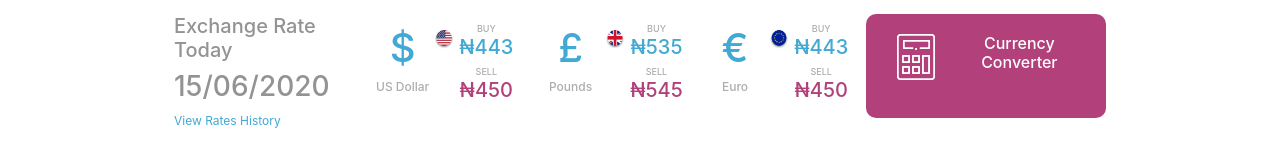
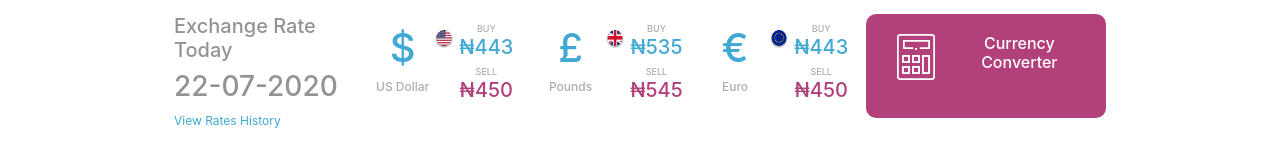
Before and after one commit to DamiCode18/canary, a React (Create React App) app: page / in a window 1280 px wide. Shown: the part 471-631 px from the top of the page. Built offline with nearby package versions, Linux system fonts and the light colour scheme.

Commit message:
date fixed

```diff
--- a/src/Components/Landing.js
+++ b/src/Components/Landing.js
@@ -7,6 +7,21 @@ import pon from '../Assets/Images/Bitmap (1).png'
 import eur from '../Assets/Images/Bitmap (2).png'
 import cal from '../Assets/Images/calculator.png'
 import cancel from '../Assets/Images/cancel.png'
+
+function formatDate(date) {
+    var d = new Date(date),
+        month = '' + (d.getMonth() + 1),
+        day = '' + d.getDate(),
+        year = d.getFullYear();
+
+    if (month.length < 2)
+        month = '0' + month;
+    if (day.length < 2)
+        day = '0' + day;
+
+    return [day, month, year].join('-');
+  }
+
 class Landing extends Component{
     state = {
         toggle: false
@@ -34,7 +49,7 @@ return (
         <div className="grid-it container-fluid mt-3">
             <div className="item1">
                 <h5 style={{color: '#939393', textAlign: 'left'}}>Exchange Rate <br/> Today</h5>
-                <h3 style={{textAlign: 'left', color: '#939393'}}>15/06/2020</h3>
+                <h3 style={{textAlign: 'left', color: '#939393'}}>{formatDate(Date.now())}</h3>
                 <p style={{color: '#41a9d4', textAlign: 'left'}}>View Rates History</p>
             </div>
             <div className="item2">
```
